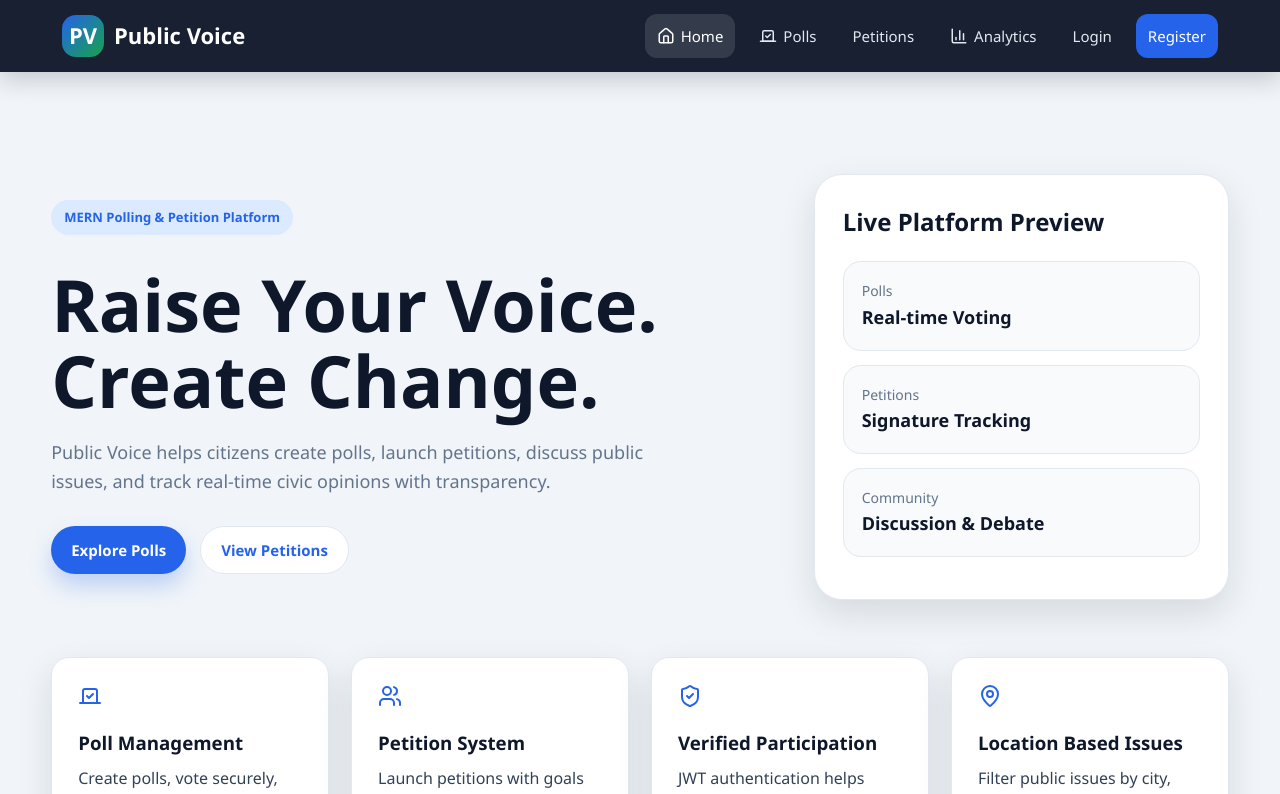
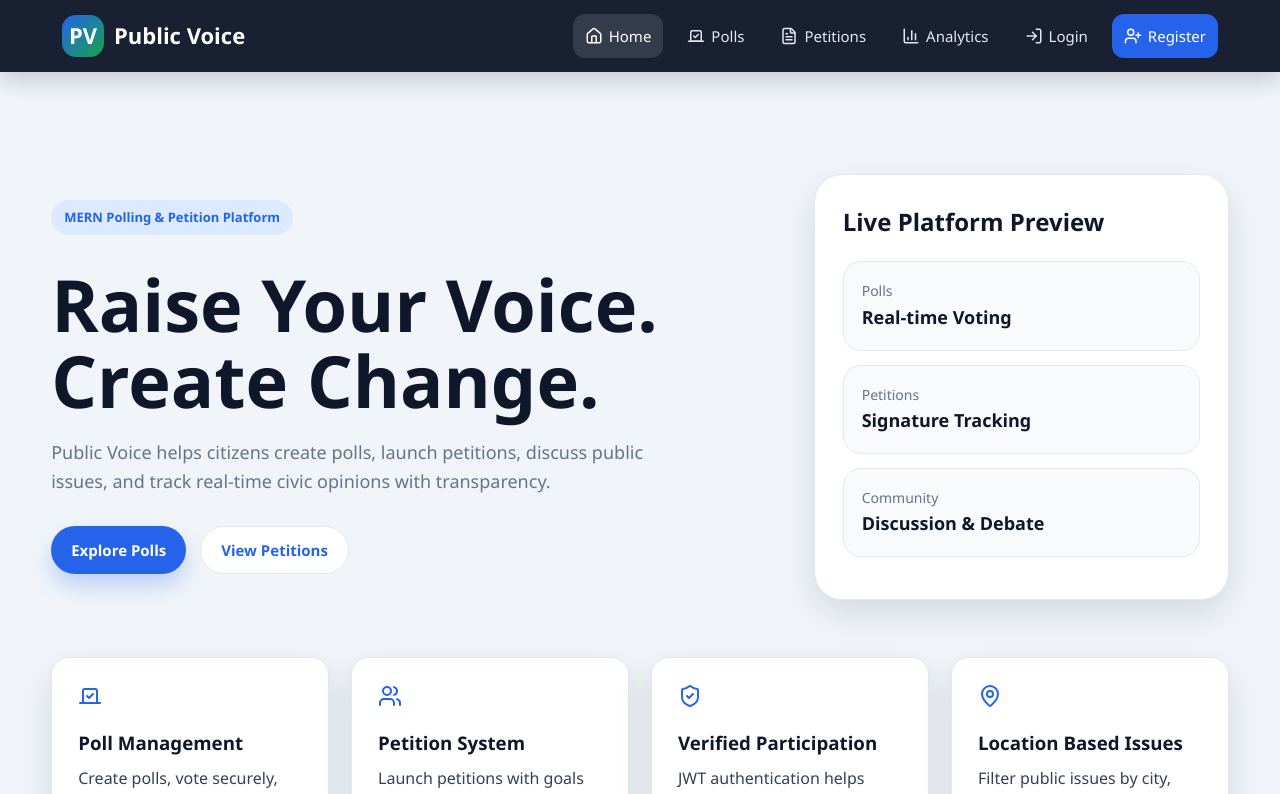
Before and after one commit to Prathampk21/public-voice, a React (Vite) app: page / in a window 1280 px wide. Shown: the top 794 px of the page. Built offline with nearby package versions, Linux system fonts and the light colour scheme; no server answers.

Commit message:
Update Navbar.jsx

```diff
--- a/src/components/Navbar.jsx
+++ b/src/components/Navbar.jsx
@@ -1,5 +1,16 @@
 import { Link, NavLink, useNavigate } from "react-router-dom";
-import { BarChart3, Home, LogOut, Menu, User, Vote } from "lucide-react";
+import {
+  BarChart3,
+  FileText,
+  Home,
+  LogIn,
+  LogOut,
+  Menu,
+  PenLine,
+  User,
+  UserPlus,
+  Vote
+} from "lucide-react";
 import { useState } from "react";
 
 import { useAuth } from "../context/AuthContext";
@@ -11,15 +22,20 @@ const Navbar = () => {
 
   const { user, isAuthenticated, isAdmin, logout } = useAuth();
 
+  const closeMenu = () => {
+    setOpen(false);
+  };
+
   const handleLogout = () => {
     logout();
+    setOpen(false);
     navigate("/");
   };
 
   return (
     <header className="navbar">
       <div className="nav-container">
-        <Link to="/" className="brand">
+        <Link to="/" className="brand" onClick={closeMenu}>
           <span className="brand-icon">PV</span>
           <span>Public Voice</span>
         </Link>
@@ -28,59 +44,65 @@ const Navbar = () => {
           className="nav-toggle"
           onClick={() => setOpen(!open)}
           type="button"
+          aria-label="Toggle navigation"
         >
           <Menu size={24} />
         </button>
 
         <nav className={open ? "nav-links show" : "nav-links"}>
-          <NavLink to="/" onClick={() => setOpen(false)}>
+          <NavLink to="/" onClick={closeMenu}>
             <Home size={18} />
             Home
           </NavLink>
 
-          <NavLink to="/polls" onClick={() => setOpen(false)}>
+          <NavLink to="/polls" onClick={closeMenu}>
             <Vote size={18} />
             Polls
           </NavLink>
 
-          <NavLink to="/petitions" onClick={() => setOpen(false)}>
+          <NavLink to="/petitions" onClick={closeMenu}>
+            <FileText size={18} />
             Petitions
           </NavLink>
 
-          <NavLink to="/analytics" onClick={() => setOpen(false)}>
+          <NavLink to="/analytics" onClick={closeMenu}>
             <BarChart3 size={18} />
             Analytics
           </NavLink>
 
           {isAuthenticated && (
-            <NavLink to="/dashboard" onClick={() => setOpen(false)}>
+            <NavLink to="/dashboard" onClick={closeMenu}>
+              <PenLine size={18} />
               Dashboard
             </NavLink>
           )}
 
           {isAdmin && (
-            <NavLink to="/admin" onClick={() => setOpen(false)}>
+            <NavLink to="/admin" onClick={closeMenu}>
+              <User size={18} />
               Admin
             </NavLink>
           )}
 
           {!isAuthenticated ? (
             <>
-              <NavLink to="/login" onClick={() => setOpen(false)}>
+              <NavLink to="/login" onClick={closeMenu}>
+                <LogIn size={18} />
                 Login
               </NavLink>
 
               <NavLink
                 to="/register"
                 className="nav-btn"
-                onClick={() => setOpen(false)}
+                onClick={closeMenu}
               >
+                <UserPlus size={18} />
                 Register
               </NavLink>
             </>
           ) : (
             <>
-              <NavLink to="/profile" onClick={() => setOpen(false)}>
+              <NavLink to="/profile" onClick={closeMenu}>
                 <User size={18} />
                 {user?.name}
               </NavLink>
```
